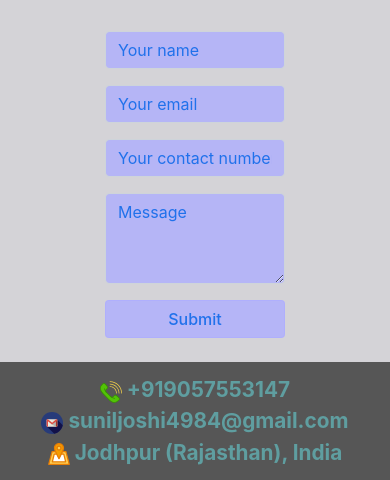
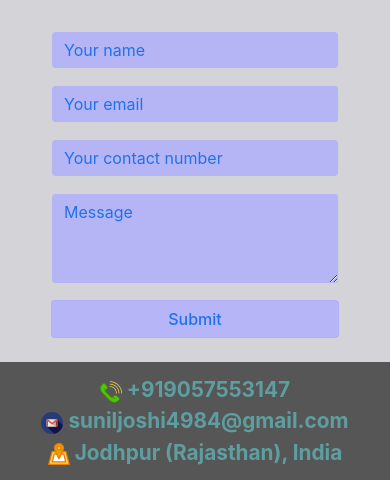
Before and after one commit to iamsunil25/portfolio, a plain HTML site: page index.html in a window 390 px wide. Shown: the part 4241-4721 px from the top of the page. Drawn offline with nearby package versions, Linux system fonts and the light colour scheme.

Commit message:
form width fixed in mobile screen

```diff
--- a/portfolio.css
+++ b/portfolio.css
@@ -536,6 +536,9 @@ a span {
 		opacity: .7;
 		margin:0;
 		}
+		form{
+			width: 80%;
+		}
 	.PLangText{
 		text-align: center;
 		font-size: 12px;
```
